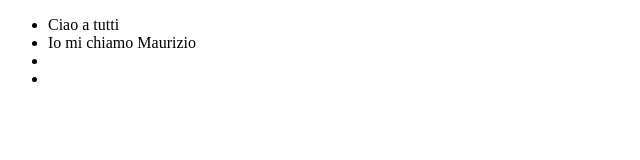
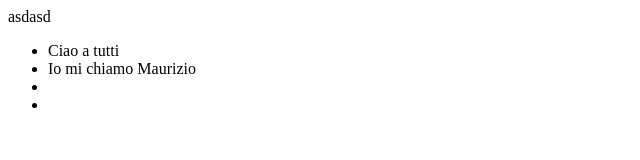
Before and after one commit to MariniGraphicDesigner/prova-github, a plain HTML site: page index.html in a window 1280 px wide. Shown: the whole page, without its empty margins (0-640 px from the left). Drawn offline with Linux system fonts and the light colour scheme.

Commit message:
Prova caricamento ignore

```diff
--- a/index.html
+++ b/index.html
@@ -5,7 +5,7 @@
     <meta charset="utf-8">
     <title></title>
   </head>
-  <body>
+  <body>asdasd
     <ul>
       <li>Ciao a tutti</li>
       <li>Io mi chiamo Maurizio</li>
```
Also changed, not shown: 1 other file.
